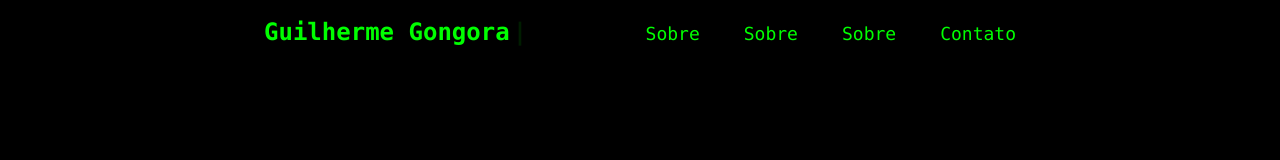
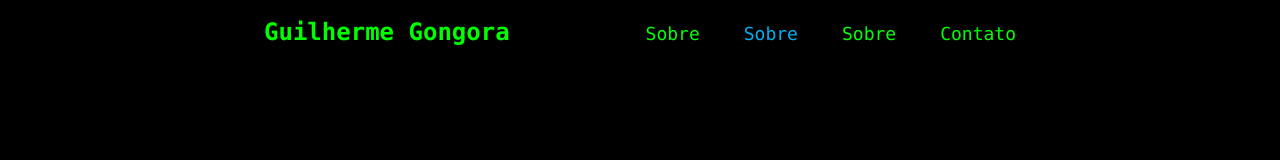
Before and after one commit to GuilhermeGongora/Gui-dev, a Next.js app in the folder site-convite/: page / in a window 1280 px wide. Shown: the top 160 px of the page. Built offline with nearby package versions, Linux system fonts and the light colour scheme.

Commit message:
Typewriter removed and new `header` element color

```diff
--- a/site-convite/src/app/components/Header.tsx
+++ b/site-convite/src/app/components/Header.tsx
@@ -49,14 +49,7 @@ export default function Header() {
             className="relative text-[#00ff00] text-2xl font-mono font-bold transition-colors before:absolute before:bottom-0 before:left-0
               before:w-0 before:h-[2px] before:bg-[#00ff00] before:transition-all before:duration-300 hover:before:w-full"
           >
-            <Typewriter
-              words={["Guilherme Gongora"]}
-              loop={1}
-              cursor
-              cursorStyle="|"
-              deleteSpeed={50}
-              cursorColor="#00ff00" // Tailwind green-500
-            />
+            <motion.h1>Guilherme Gongora</motion.h1>
           </motion.div>
         </Link>
 
@@ -76,7 +69,7 @@ export default function Header() {
             <Link
               href="/#Features"
               onClick={(e) => handleSmoothScroll(e, "#Features")}
-              className="relative text-[#00ff00] font-mono transition-colors before:absolute before:bottom-0 before:left-0 before:w-0
+              className="relative text-[#00AEEF] font-mono transition-colors before:absolute before:bottom-0 before:left-0 before:w-0
                before:h-[2px] before:bg-[#00ff00] before:transition-all before:duration-300 hover:before:w-full"
             >
               <code>Sobre</code>
```
